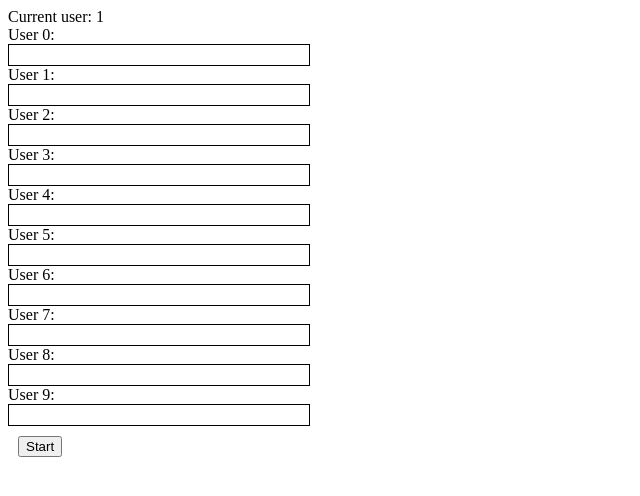
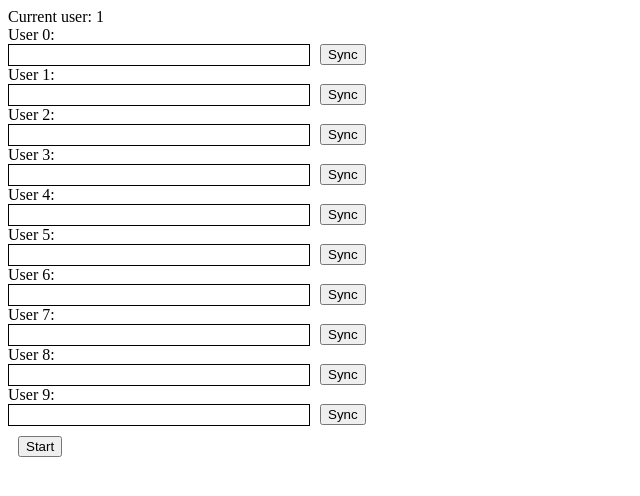
Before and after one commit to creiser/socialdoro, a Flask app: template templates/index.html in a window 1280 px wide. Shown: the top 496 px of the page, without its empty margins (0-640 px from the left). Run offline with Flask 2, Linux system fonts and the light colour scheme; the template is opened without the code that fills it: most values are stand-ins (such as "Sample title", 1, 10 or a date in 2020).

Commit message:
Sync pomodoros with other users.

```diff
--- a/templates/index.html
+++ b/templates/index.html
@@ -86,7 +86,18 @@
 						} else {
 							width = (get_rel_time() - (users[i].pomodoro_start + pomodoro_time)) * 100 / break_time;
 						}
+
+						// TODO: just dynamically modify width attribute of pre-existing HTML element
 						progress_html = '<div style="width: ' + width + '%; height: 21px; background-color: green; float: left;"></div>';
+
+						// This check is nessecary because it doesnt make sense to sync with yourself.
+						if (i != user_id) {
+							$(".sync_button[data-user-id='" + i + "']").show();
+						}
+
+				} else {
+					// Hide sync button for users that are not in a pomodoro/break currently.
+					$(".sync_button[data-user-id='" + i + "']").hide();
 				}
 				$("#progress_" + i).html(progress_html);
 				$("#user_info_" + i).text(pomodoro_state_to_string(users[i].pomodoro_state));
@@ -224,6 +235,13 @@
 				//$("#info").text(pomodoro_state)
 				return false;
 			});
+
+			$(".sync_button").click(function() {
+				partner_id = $(this).attr("data-user-id");
+				console.log(partner_id);
+				users[user_id].pomodoro_start = users[partner_id].pomodoro_start;
+				users[user_id].pomodoro_state = users[partner_id].pomodoro_state;
+			});
 		});
 
 	</script>
@@ -231,14 +249,17 @@
 	Current user: {{ user_id }}<br>
 
 	{% for item in range(num_users) %}
-		<div>
-			User {{ item }}: <span id="user_info_{{ item }}"></span>
-			<div id="progress_{{ item }}" style="width: 300px; height: 20px; border: 1px solid black;"></div>
 
-		</div>
+		<div "float: left">User {{ item }}: <span id="user_info_{{ item }}"></span></div>
+		<div id="progress_{{ item }}" style="width: 300px; height: 20px; border: 1px solid black; float: left"></div>
+		<button class="sync_button" data-user-id="{{ item }}"  style="margin-left: 10px; float: left;">Sync</button>
+		<div style="clear: both"></div>
+
 	{% endfor %}
 
-	<button id="control" type="button" style="margin: 10px">Start</button>
+
+
+	<button id="control" type="button" style="margin: 10px;">Start</button>
 	<div id="info"></div>
 </body>
 </html>
```
